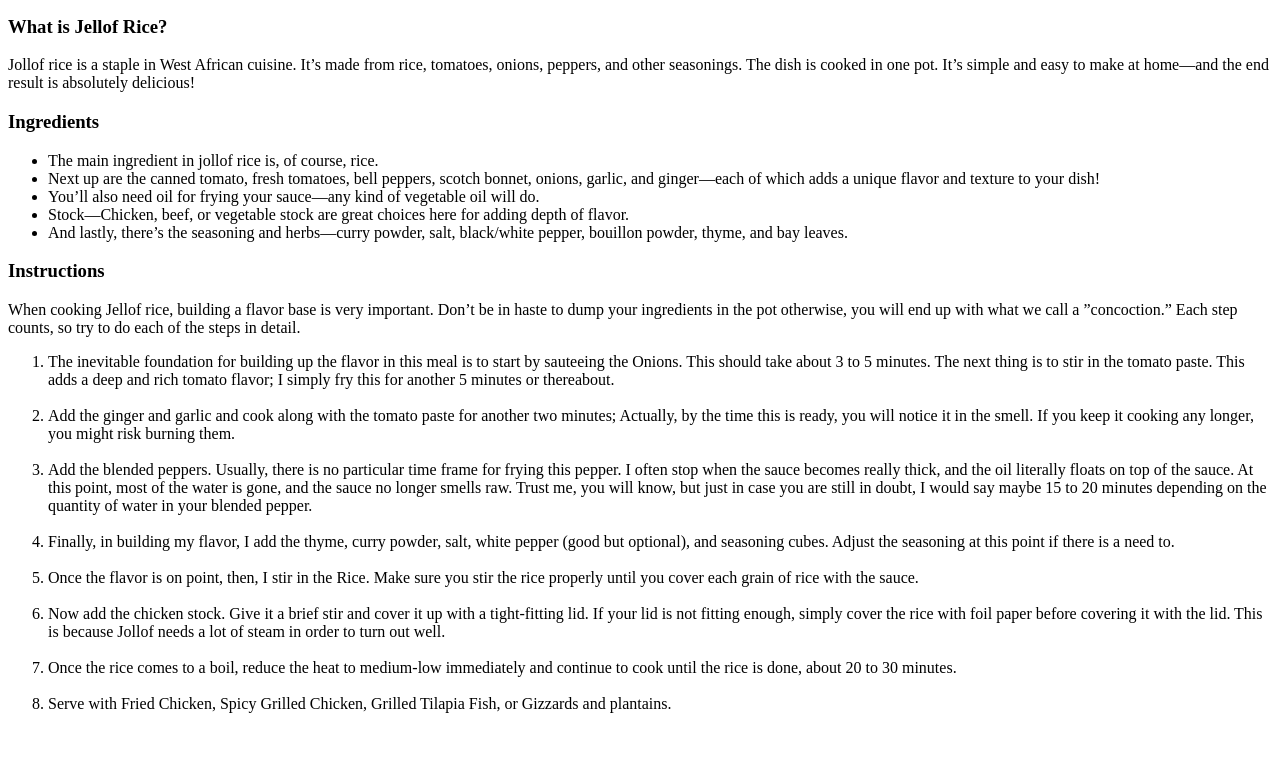
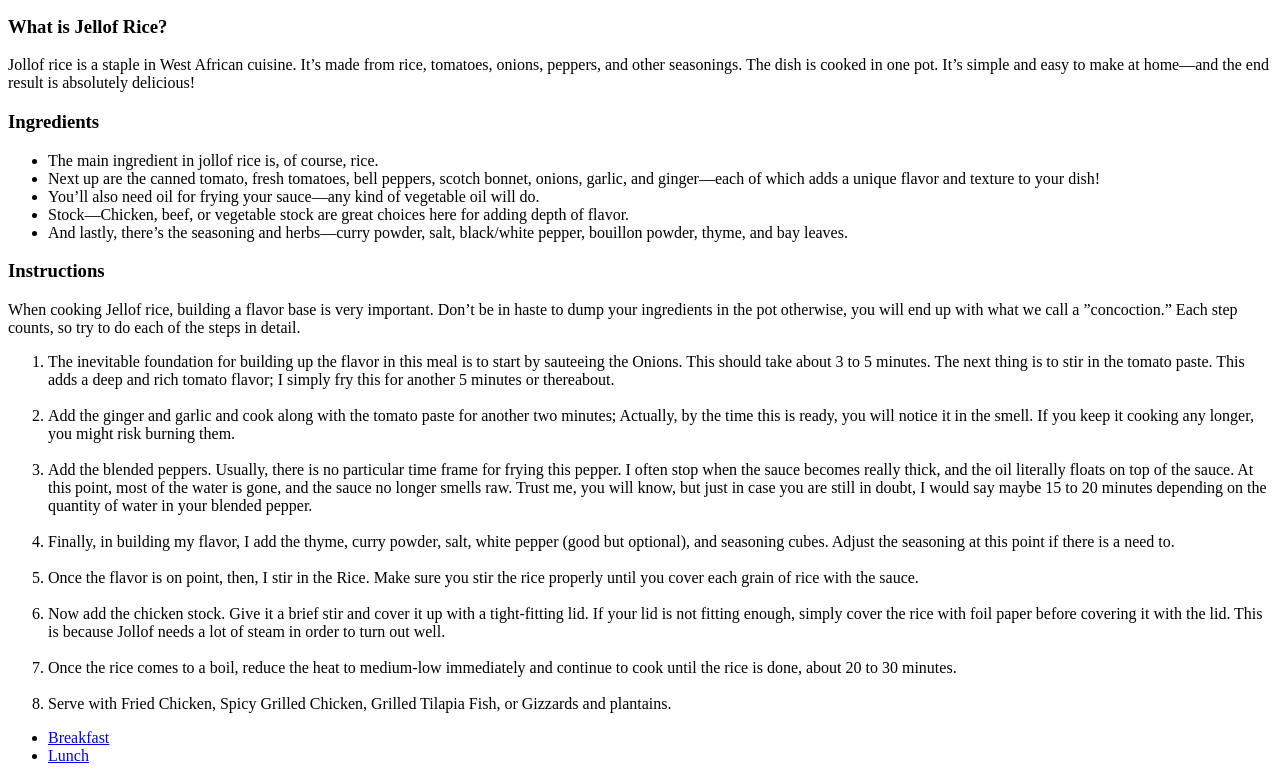
Before and after one commit to ThecherryOntop/African-recipes, a plain HTML site: page recipes/dinner.html in a window 1280 px wide. Shown: the part 127-908 px from the top of the page. Before the commit the page ends 856 px from the top, so only its background shows below. Drawn offline with Linux system fonts and the light colour scheme.

Commit message:
adds the links to both breakfast and lunch recipe page

```diff
--- a/recipes/dinner.html
+++ b/recipes/dinner.html
@@ -50,5 +50,11 @@
             </ol>
         </p>
     </div>
+    <div>
+        <ul>
+            <li><a href="./breakfast.html">Breakfast</a></li>
+            <li><a href="./lunch.html">Lunch</a></li>
+        </ul>
+    </div>
 </body>
 </html>
```
